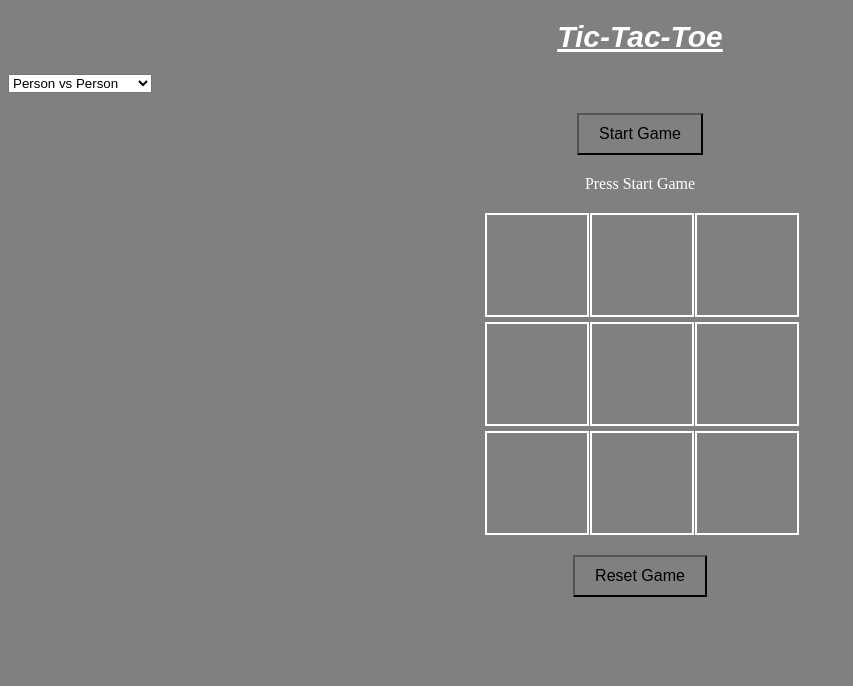
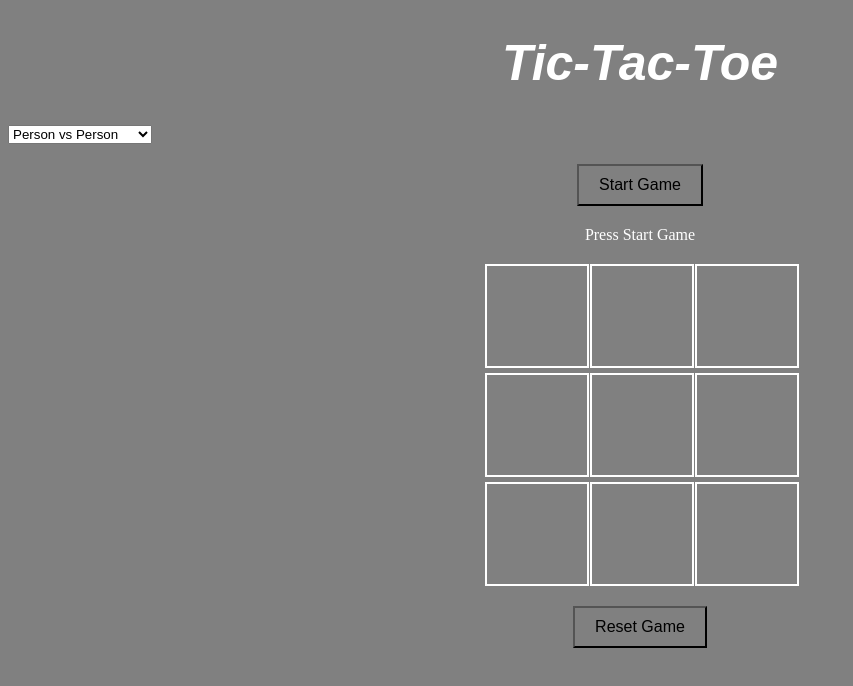
Before and after one commit to MJRidam/tic-tac-toe, a plain HTML site: page index.html in a window 1280 px wide. Shown: the whole page, without its empty margins (0-853 px from the left). Drawn offline with Linux system fonts and the light colour scheme.

Commit message:
heading change

```diff
--- a/style.css
+++ b/style.css
@@ -32,10 +32,9 @@ body {
 .heading{
     text-align: center;
     color: white;
-    font-size: 30px;
+    font-size: 50px;
     font-weight: bold;
     font-style: italic;
-    text-decoration: underline;
     font-family: 'Arial', sans-serif;
 }
 .start {
```
